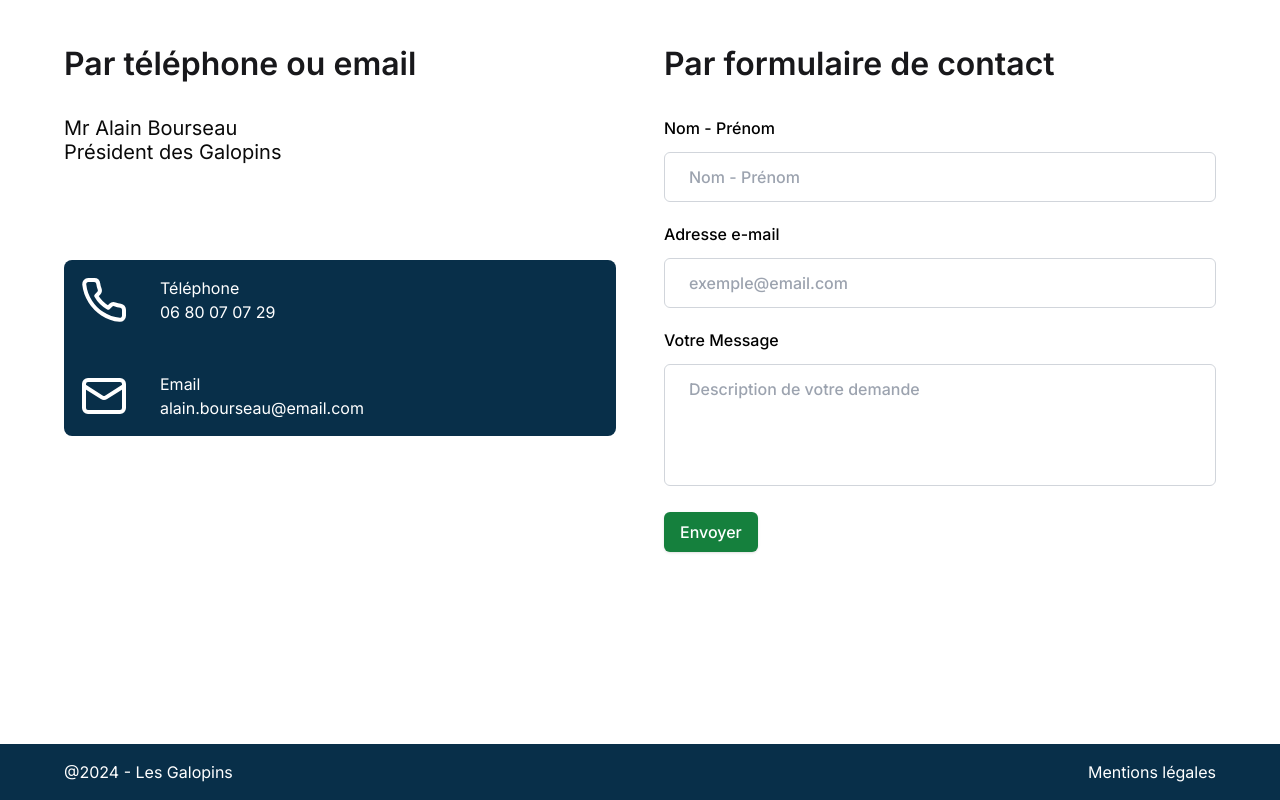
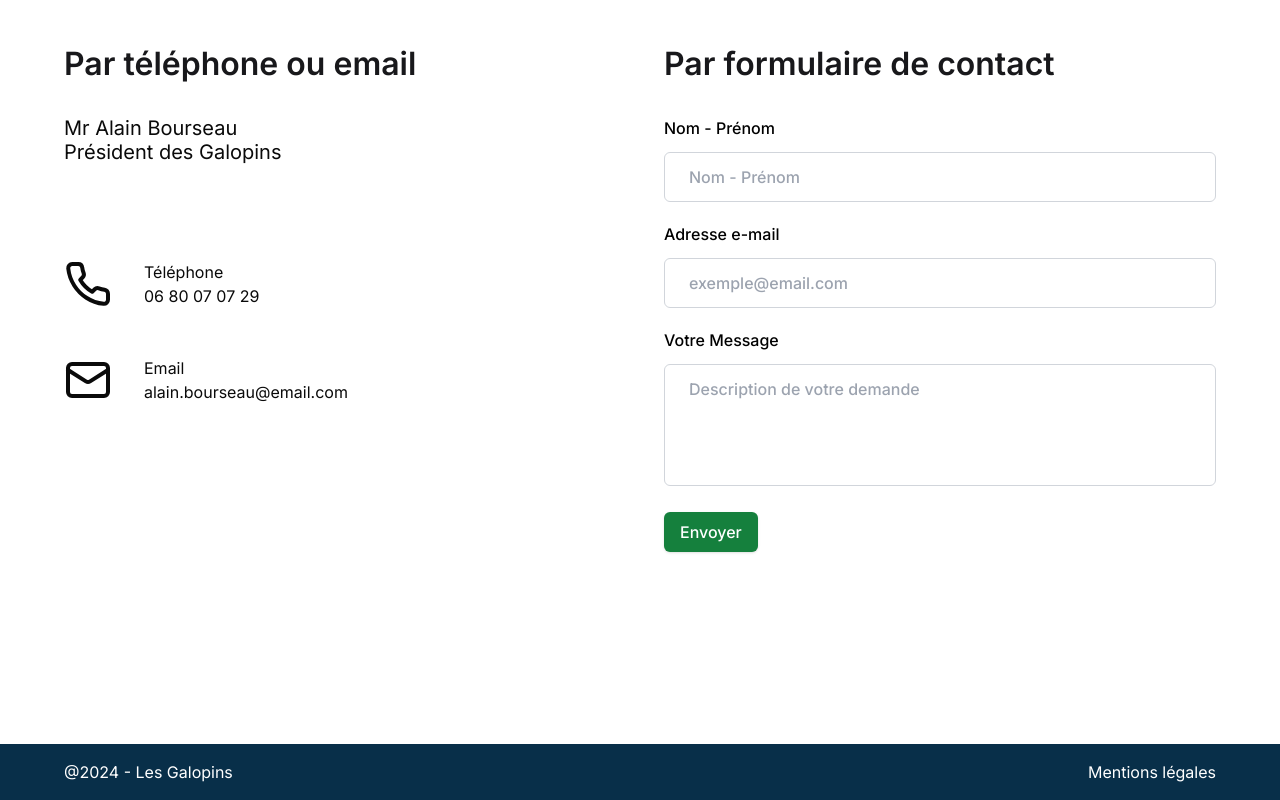
Before and after one commit to SebastienLaurentt/Galopins-Next-V2, a Next.js app: page /adhesion in a window 1280 px wide. Shown: the part 1410-2210 px from the top of the page. Built offline with nearby package versions, Linux system fonts and the light colour scheme.

Commit message:
update contact css

```diff
--- a/app/adhesion/page.tsx
+++ b/app/adhesion/page.tsx
@@ -72,11 +72,13 @@ function Adhesion() {
         <div className="flex flex-col gap-y-16 md:flex-row md:justify-between md:gap-x-12">
           <div className="md:w-1/2">
             <h3>Par téléphone ou email</h3>
-            <p className="mb-8 md:mb-24 ">Mr Alain Bourseau <br /> Président des Galopins</p>
-            <ul className="flex flex-col gap-y-12 bg-secondary p-4 text-white rounded-lg">
+            <p className="mb-8 md:mb-24 ">
+              Mr Alain Bourseau <br /> Président des Galopins
+            </p>
+            <ul className="flex flex-col gap-y-12 g">
               <li>
-              <div className="flex flex-row md:gap-y-2  gap-x-8 ">
-                  <Phone size={48}/>
+                <div className="flex flex-row md:gap-y-2  gap-x-8 ">
+                  <Phone size={48} />
                   <div className="flex flex-col">
                     <span>Téléphone</span>
                     <span>06 80 07 07 29</span>
```
